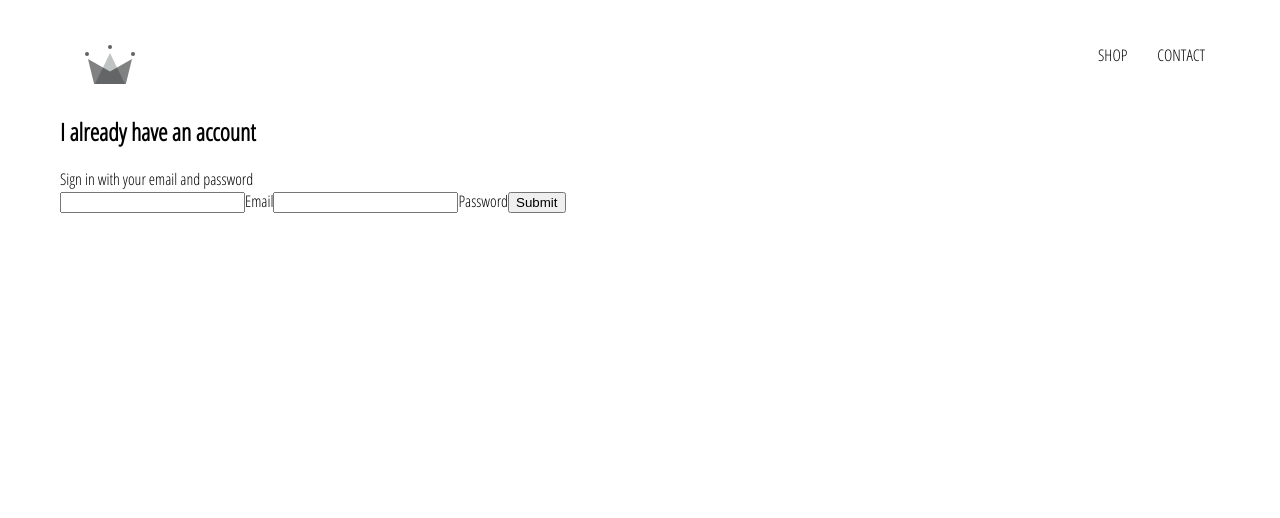
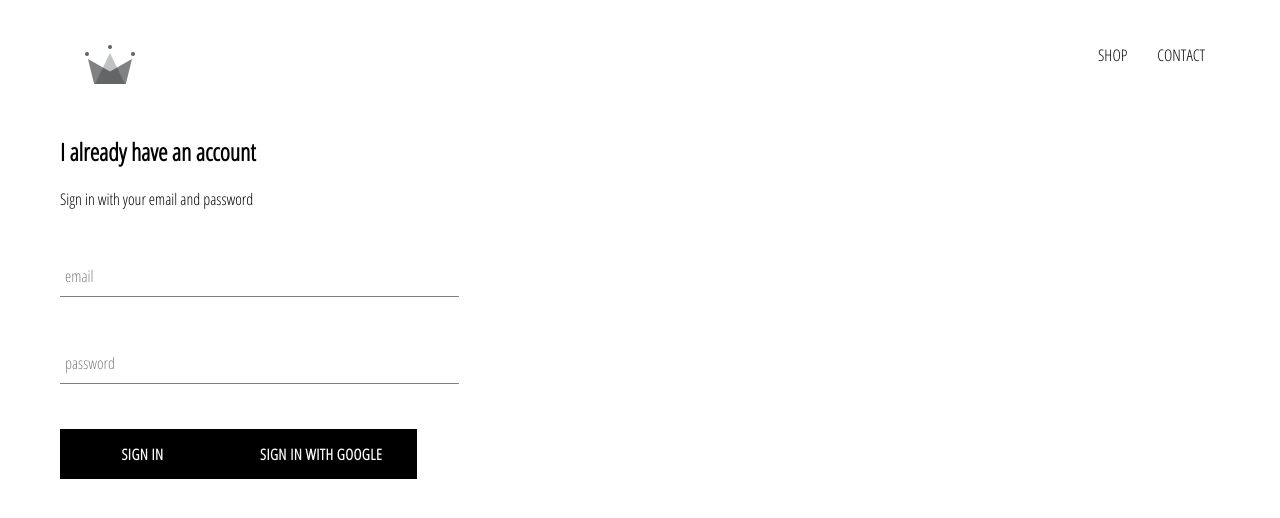
Before and after one commit to goralekseev/crwn-clothing, a React (Create React App) app: page /signin in a window 1280 px wide. Shown: the top 518 px of the page. Built offline with nearby package versions, Linux system fonts and the light colour scheme; no server answers.

Commit message:
Firebase and signin components

```diff
--- a/package.json
+++ b/package.json
@@ -6,6 +6,7 @@
     "@testing-library/jest-dom": "^5.16.2",
     "@testing-library/react": "^12.1.2",
     "@testing-library/user-event": "^13.5.0",
+    "firebase": "^9.6.6",
     "react": "^17.0.2",
     "react-dom": "^17.0.2",
     "react-router-dom": "^5.3.0",
--- a/src/App.js
+++ b/src/App.js
@@ -7,9 +7,30 @@
 import ShopPage from './pages/shop/shop.component';
 import Header from './components/header/header.component';
 import SignInAndSignUp from './pages/sign-in-and-sign-up/sign-in-and-sign-up';
+import { auth, createUserProfileDocument } from'./firebase/firebase.utils';
 
+class App extends React.Component {
+  constructor(){
+    super();
 
-function App() {
+    this.state = {
+      currentUser: null
+    }
+  }
+
+  unsubscribeFromAuth = null;
+
+  componentDidMount() {
+    this.unsubscribeFromAuth = auth.onAuthStateChanged( async user => {
+      createUserProfileDocument(user)
+    });
+  }
+
+  componentWillUnmount(){
+    this.unsubscribeFromAuth();
+  }
+
+  render() {
     return (
       <div >
         <Header/>
@@ -22,5 +43,5 @@
       </div>
     );
   }
-
+}
 export default App;
--- /dev/null
+++ b/src/components/custom-button/custom-button.component.js
@@ -0,0 +1,11 @@
+import React from 'react';
+
+import './custom-button.styles.css'
+
+const CustomButton=({ children, ...otherProps}) =>(
+    <button className='custom-button' {...otherProps}>
+        {children}
+    </button>
+);
+
+export default CustomButton;
--- /dev/null
+++ b/src/components/custom-button/custom-button.styles.css
@@ -0,0 +1,21 @@
+.custom-button {
+    min-width: 165px;
+    width: auto;
+    height: 50px;
+    letter-spacing: 0.5px;
+    line-height: 50px;
+    padding: 0 35px 0 35px;
+    font-size: 15px;
+    background-color: black;
+    color: white;
+    text-transform: uppercase;
+    font-family: 'Open Sans Condensed';
+    font-weight: bolder;
+    border: none;
+    cursor: pointer;
+}
+.custom-button:hover {
+      background-color: white;
+      color: black;
+      border: 1px solid black;
+    }
--- /dev/null
+++ b/src/components/form-input/form-input.component.js
@@ -0,0 +1,20 @@
+import React from 'react';
+
+import './form-input.styles.css'
+
+const FormInput = ({ handleChange, label, ...otherProps}) =>(
+    <div className='group'>
+        <input className='form-input' onChange={handleChange}{ ...otherProps}/>
+        {label ? (
+        <label
+                className={`${
+            otherProps.value.length ? 'shrink' : ""
+             } form-input-label`}
+             >
+                {label}
+            </label>
+            ) : null}
+    </div>
+);
+
+export default FormInput;
--- /dev/null
+++ b/src/components/form-input/form-input.styles.css
@@ -0,0 +1,55 @@
+
+.mixin shrinkLabel {
+  top: -14px;
+  font-size: 12px;
+  color: black;
+}
+
+.group {
+  position: relative;
+  margin: 45px 0;
+}
+.form-input {
+    background: none;
+    background-color: white;
+    color: grey;
+    font-size: 18px;
+    padding: 10px 10px 10px 5px;
+    display: block;
+    width: 100%;
+    border: none;
+    border-radius: 0;
+    border-bottom: 1px solid grey;
+    margin: 25px 0;
+}
+.form-input:focus {
+      outline: none;
+    }
+
+.form-input:focus ~ .form-input-label {
+    top: -14px;
+    font-size: 12px;
+    color: black;;
+    }
+
+  input[type='password'] {
+    letter-spacing: 0.3em;
+  }
+
+.form-input-label {
+    color: grey;
+    font-size: 16px;
+    font-weight: normal;
+    position: absolute;
+    pointer-events: none;
+    left: 5px;
+    top: 10px;
+    transition: 300ms ease all;
+}
+    .shrink {
+        top: -14px;
+        font-size: 12px;
+        color: black;;
+
+
+}
--- a/src/components/sign-in/sign-in.component.js
+++ b/src/components/sign-in/sign-in.component.js
@@ -1,4 +1,9 @@
 import React from 'react';
+
+import FormInput from '../form-input/form-input.component';
+import CustomButton from '../custom-button/custom-button.component';
+
+import { signInWithGoogle } from '../../firebase/firebase.utils';
 
 import './sign-in.styles.css';
 
@@ -30,22 +35,24 @@
                 <span>Sign in with your email and password</span>
 
                 <form onSubmit={this.handleSubmit} >
-                    <input
+                    <FormInput
                         name='email'
                         type="email"
-                        onChange={this.handleChange}
+                        handleChange={this.handleChange}
                         value={this.state.email}
+                        label='email'
                         required/>
-                    <label>Email</label>
-                    <input
+                    <FormInput
                         name='password'
                         type="password"
                         value={this.state.email}
-                        onChange={this.handleChange}
+                        handleChange={this.handleChange}
+                        label="password"
                         required/>
-                    <label>Password</label>
 
-                    <input type="submit" value="Submit"/>
+                    <CustomButton type="submit"> Sign In </CustomButton>
+                    <CustomButton onClick={signInWithGoogle}>
+                    {' '} Sign in with Google {' '} </CustomButton>
                 </form>
             </div>
         )
--- a/src/components/sign-in/sign-in.styles.css
+++ b/src/components/sign-in/sign-in.styles.css
@@ -0,0 +1,9 @@
+.sign-in {
+    width: 30vw;
+    display: flex;
+    flex-direction: column;
+}
+
+.title{
+    margin: 10px 0;
+}
--- /dev/null
+++ b/src/firebase/firebase.utils.js
@@ -0,0 +1,53 @@
+import firebase from 'firebase/compat/app';
+import 'firebase/compat/firestore';
+import 'firebase/compat/auth';
+
+const config = {
+    apiKey: "AIzaSyAT05u-VzK8KQu9QxDWOtJ3VSUil75wX4M",
+    authDomain: "crwn-db-f3933.firebaseapp.com",
+    projectId: "crwn-db-f3933",
+    storageBucket: "crwn-db-f3933.appspot.com",
+    messagingSenderId: "112870855038",
+    appId: "1:112870855038:web:d2f616ad85fbcff343e32f",
+    measurementId: "G-4SZL6KDZZW"
+  };
+
+  export const createUserProfileDocument = async (userAuth, additionalData) =>{
+      if(!userAuth) return;
+
+    const userRef = firestore.doc(`users/${userAuth.uid}`)
+
+    const snapShot = await userRef.get();
+
+    if(!snapShot.exists) {
+        const {displayName, email} = userAuth;
+        const createdAt = new Date();
+
+        try {
+            await userRef.set({
+                displayName,
+                email,
+                createdAt,
+                ...additionalData
+            })
+        }catch (error) {
+            console.log('error creating user', error.mesag)
+
+        }
+    }
+
+    return userRef;
+};
+
+
+  firebase.initializeApp(config);
+
+  export const auth = firebase.auth();
+  export const firestore = firebase.firestore();
+
+  const provider = new firebase.auth.GoogleAuthProvider();
+  provider.setCustomParameters({ prompt :'select_account'});
+  export const signInWithGoogle = () =>auth.signInWithPopup(provider);
+
+
+  export default firebase;
```
Also changed, not shown: 1 other file (tests, documents, lock files or other folders). Lines whose indentation alone changed are shown as unchanged.
